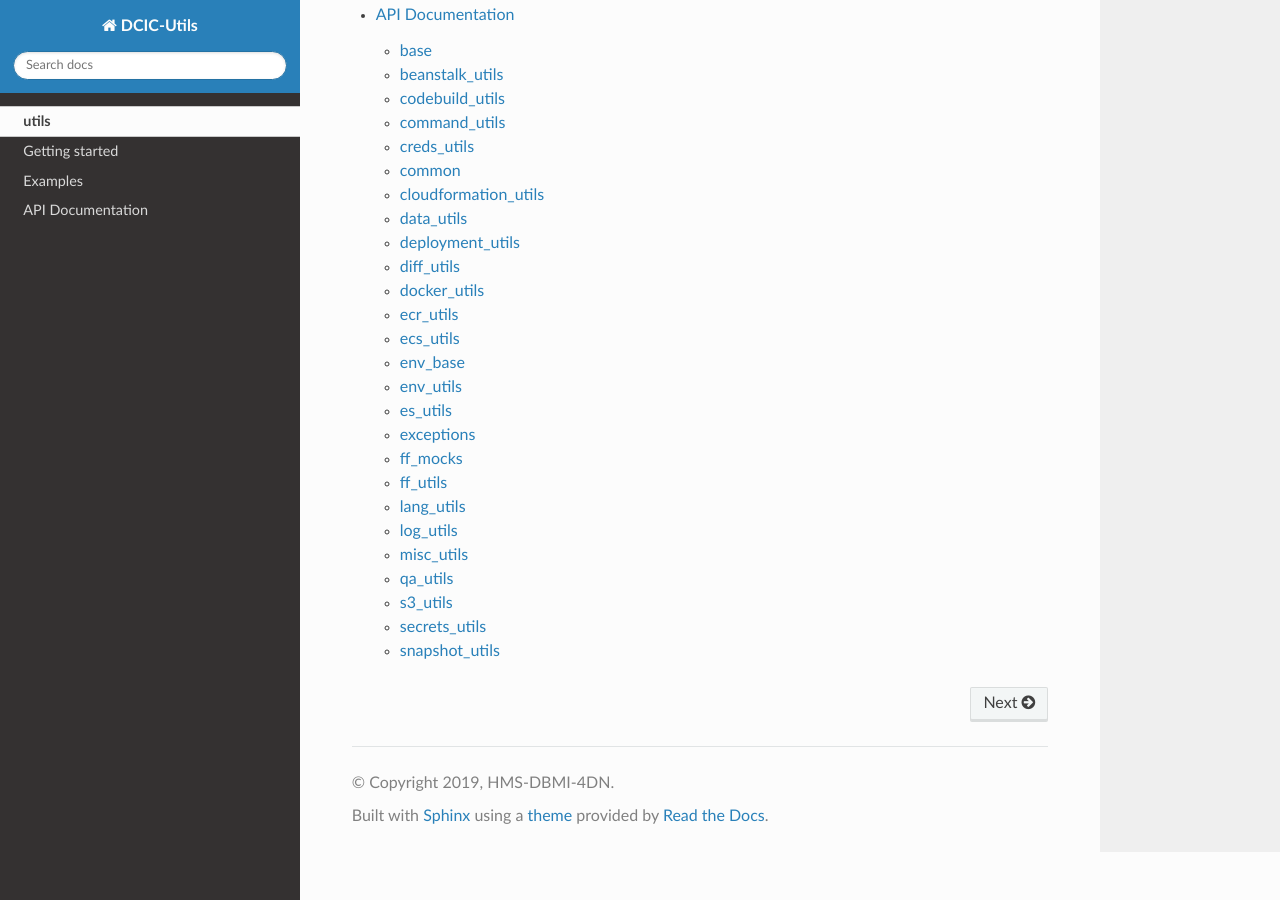
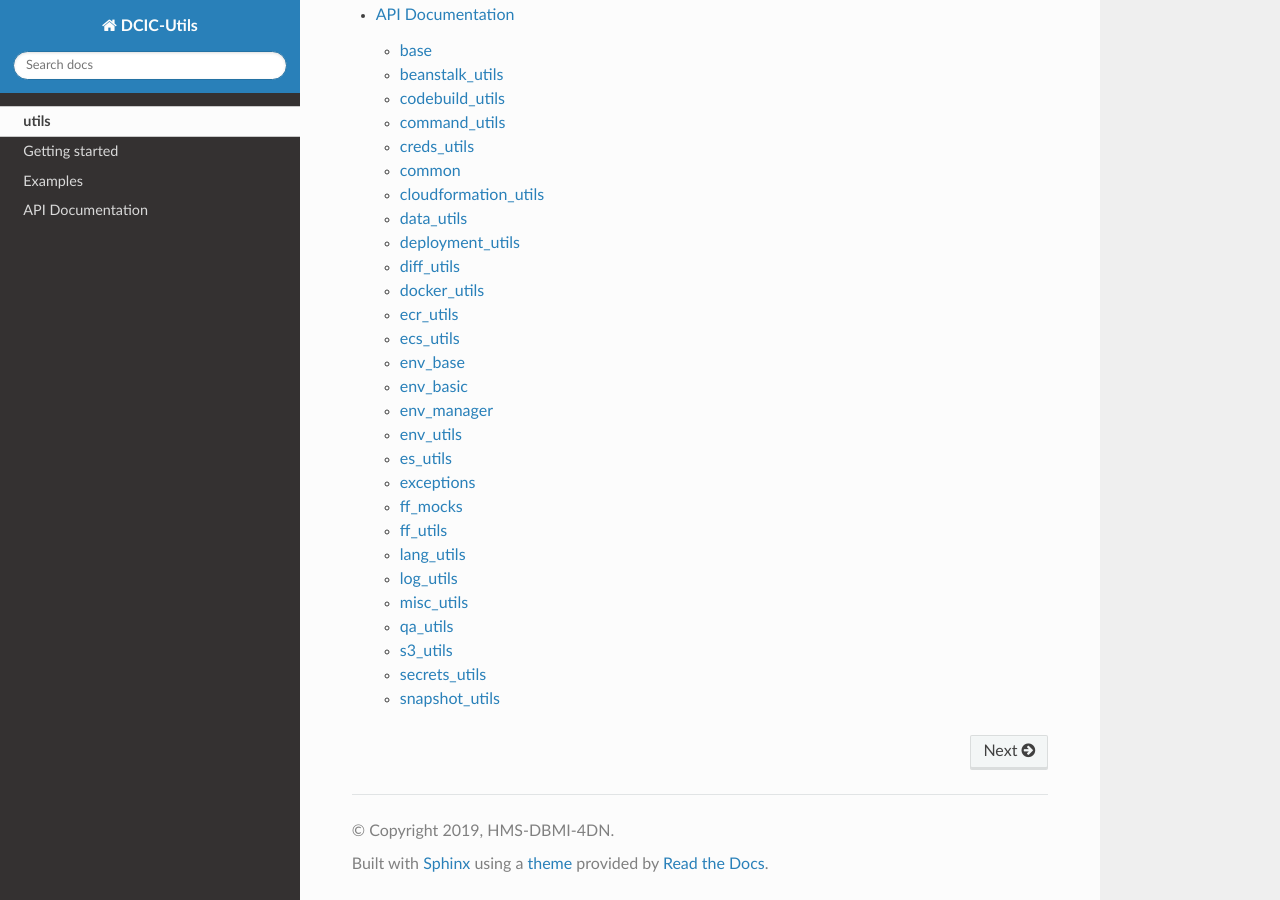
Before and after one commit to 4dn-dcic/utils, a Sphinx documentation site: the page built from docs/source/index.rst, in a window 1280 px wide and 900 px high, scrolled down 658 px. Built offline with Sphinx 7.4.7 and the Read the Docs theme 2.0.0, drawn with Linux system fonts in a browser that asks for light colours.

```diff
--- a/docs/source/dcicutils.rst
+++ b/docs/source/dcicutils.rst
@@ -107,6 +107,20 @@ env_base
   :members:
 
 
+env_basic
+^^^^^^^^^
+
+.. automodule:: dcicutils.env_basic
+  :members:
+
+
+env_manager
+^^^^^^^^^^^
+
+.. automodule:: dcicutils.env_manager
+  :members:
+
+
 env_utils
 ^^^^^^^^^
 
```
